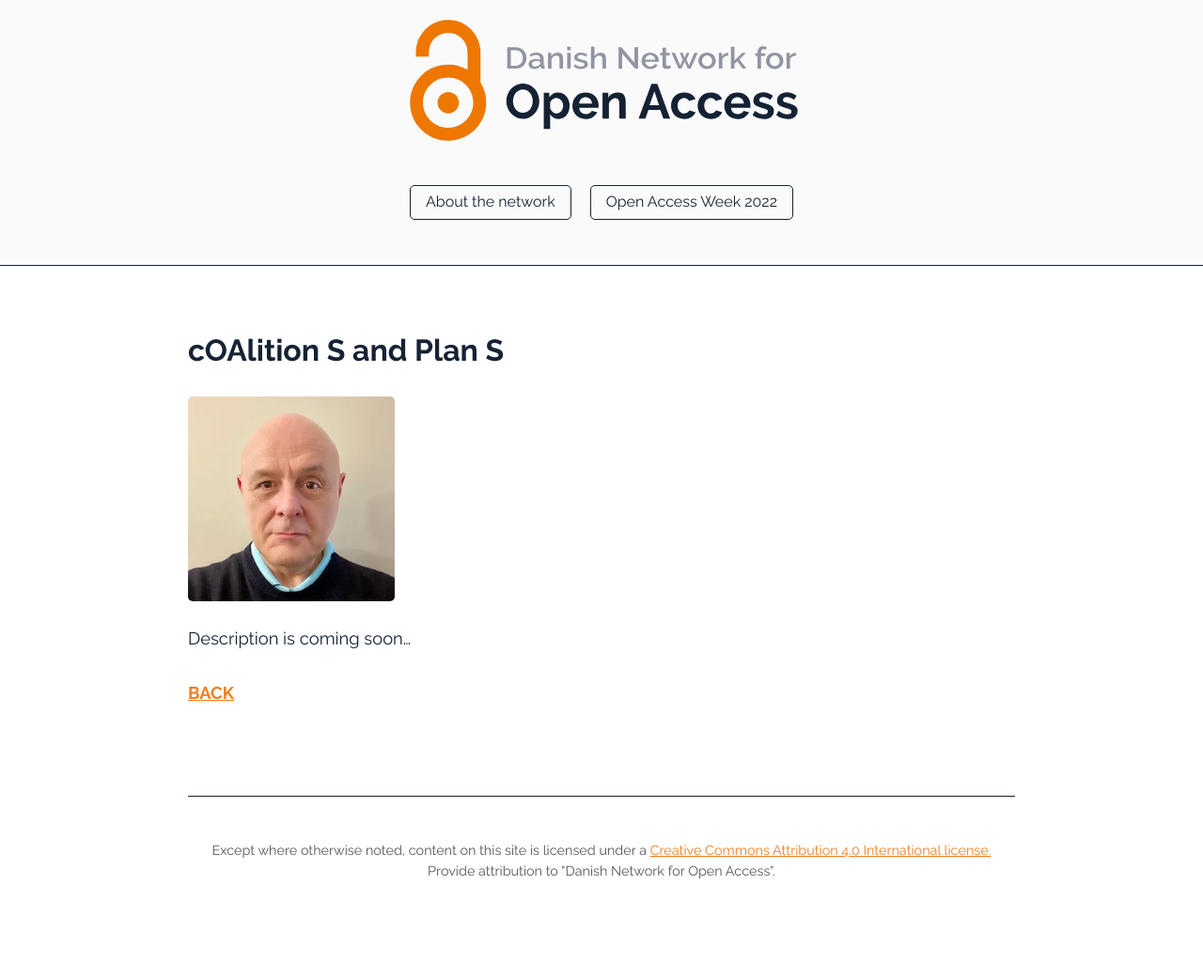
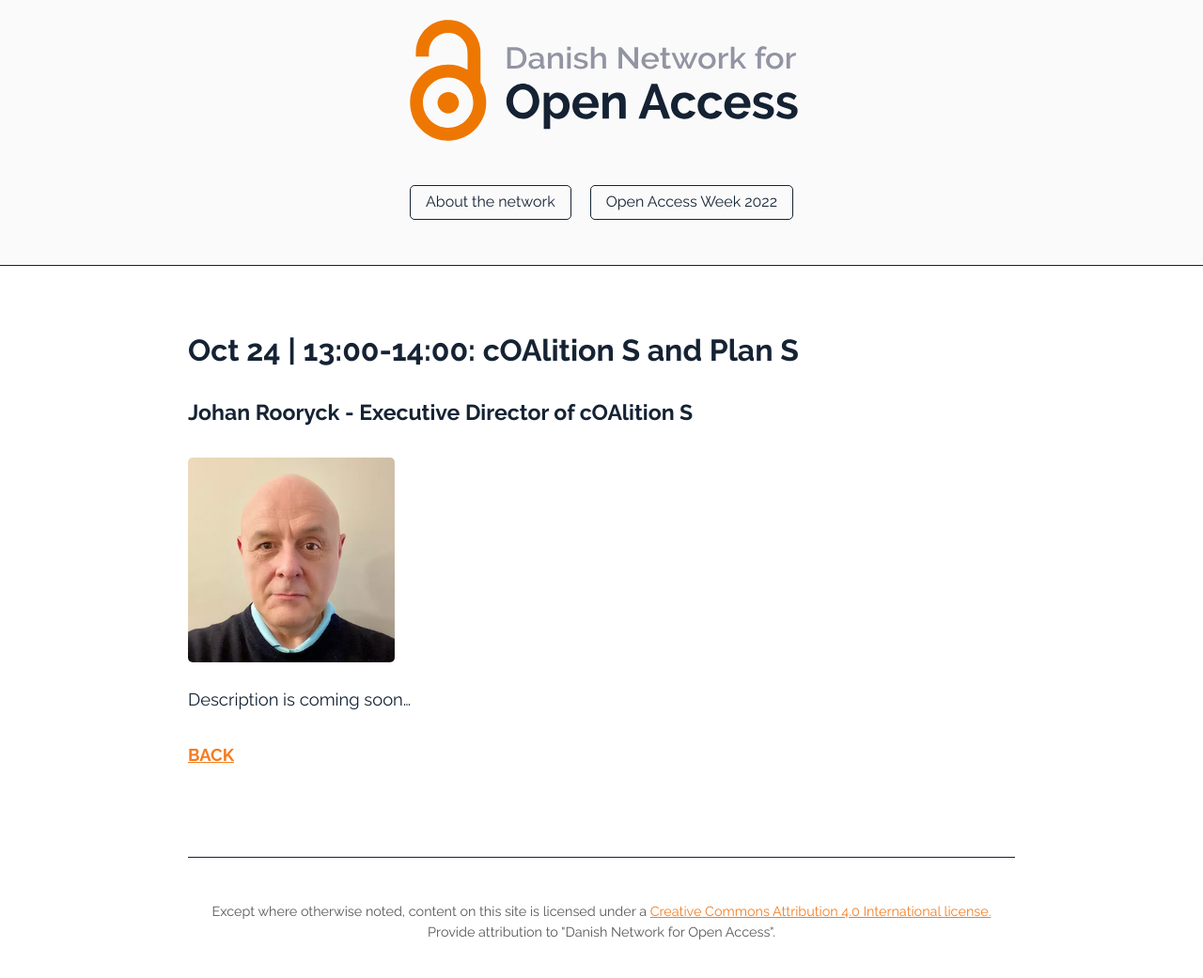
Before and after one commit to openaccess-dk/openaccess-dk.github.io, a Jekyll site: the page built from 02_monday.md, in a window 1280 px wide. Shown: the whole page at 94% size. Built offline with Jekyll 4.4.1, drawn with Linux system fonts in a browser that asks for light colours; before the commit the page ends 976 px from its top, so only the background shows below that.

Commit message:
Update 02_monday.md

```diff
--- a/02_monday.md
+++ b/02_monday.md
@@ -4,7 +4,9 @@
 layout: default
 ---
 
-### cOAlition S and Plan S
+### Oct 24 | 13:00-14:00: cOAlition S and Plan S
+
+#### Johan Rooryck - Executive Director of cOAlition S
 
 <img src="/images/johan_rooryck.jpg" alt="Johan Rooryck" style="height: 25%; width:25%;"/>
 
```
